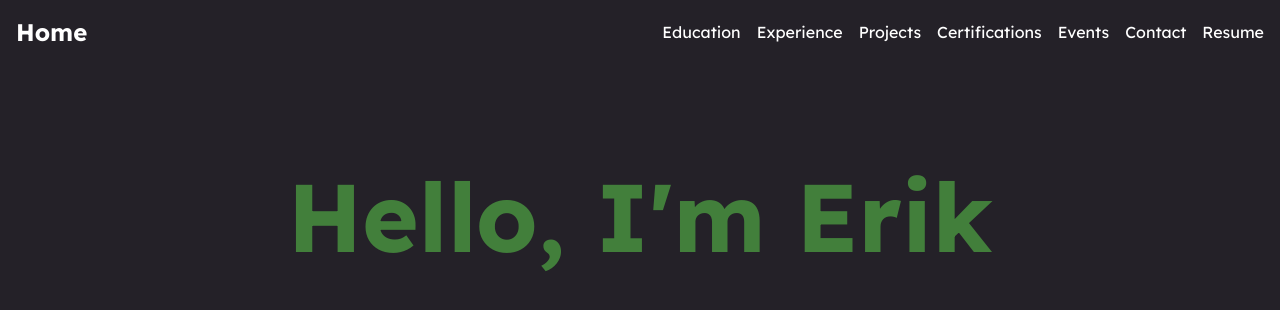
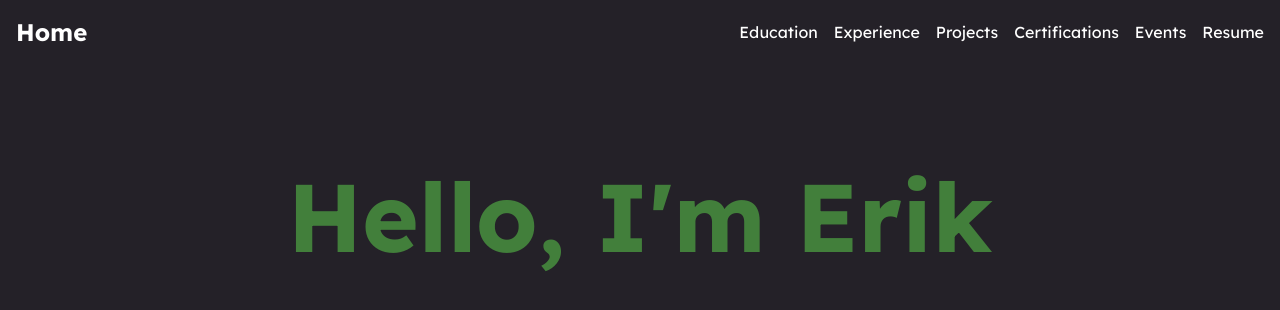
Before and after one commit to erik-lance/portfolio-website, a Next.js app: page / in a window 1280 px wide. Shown: the top 310 px of the page. Built offline with nearby package versions, Linux system fonts and the light colour scheme.

Commit message:
Removed contact

```diff
--- a/src/components/Header.tsx
+++ b/src/components/Header.tsx
@@ -10,7 +10,6 @@ export default function Header() {
                 <Link href='/projects'>Projects</Link>
                 <Link href='/certifications'>Certifications</Link>
                 <Link href='/events'>Events</Link>
-                <Link href='/contact'>Contact</Link>
                 <Link href='/resume'>Resume</Link>
             </div>
         </div>
```
